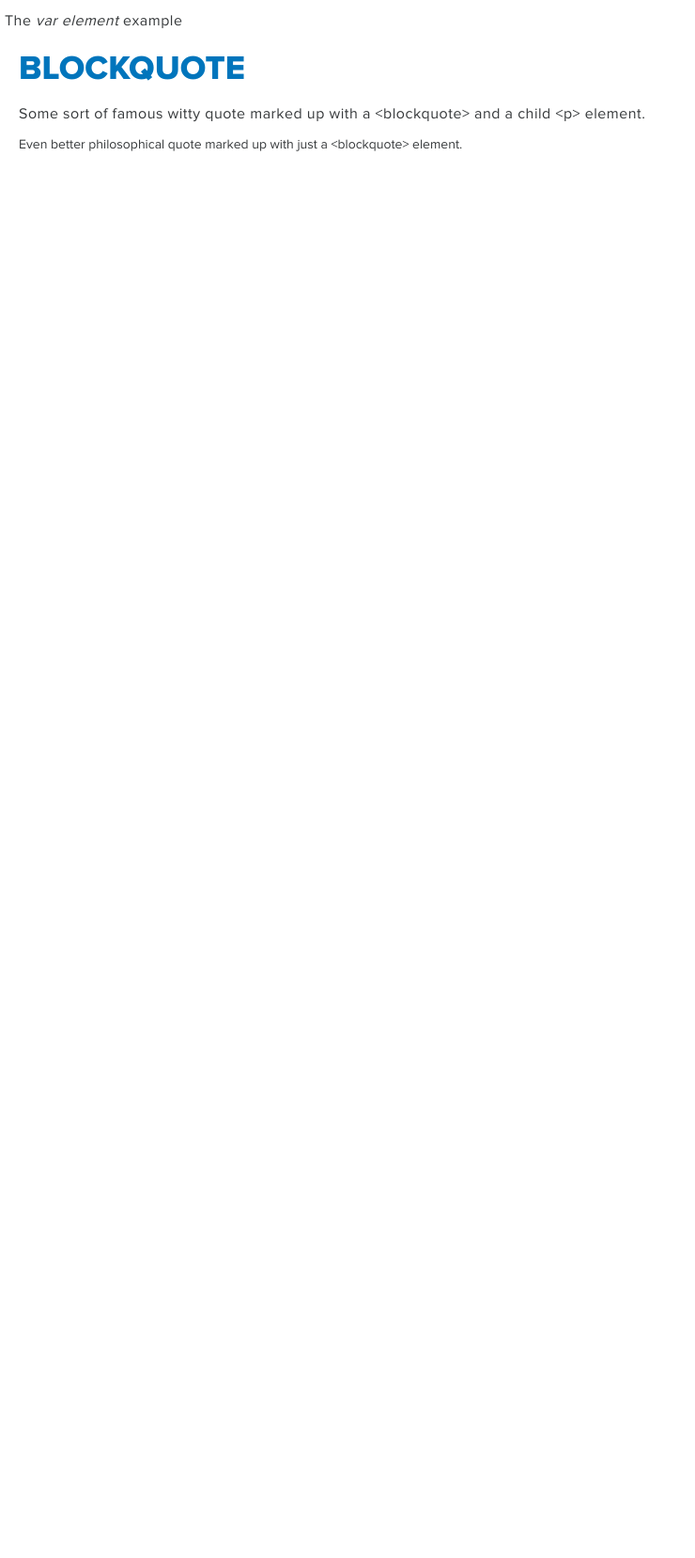
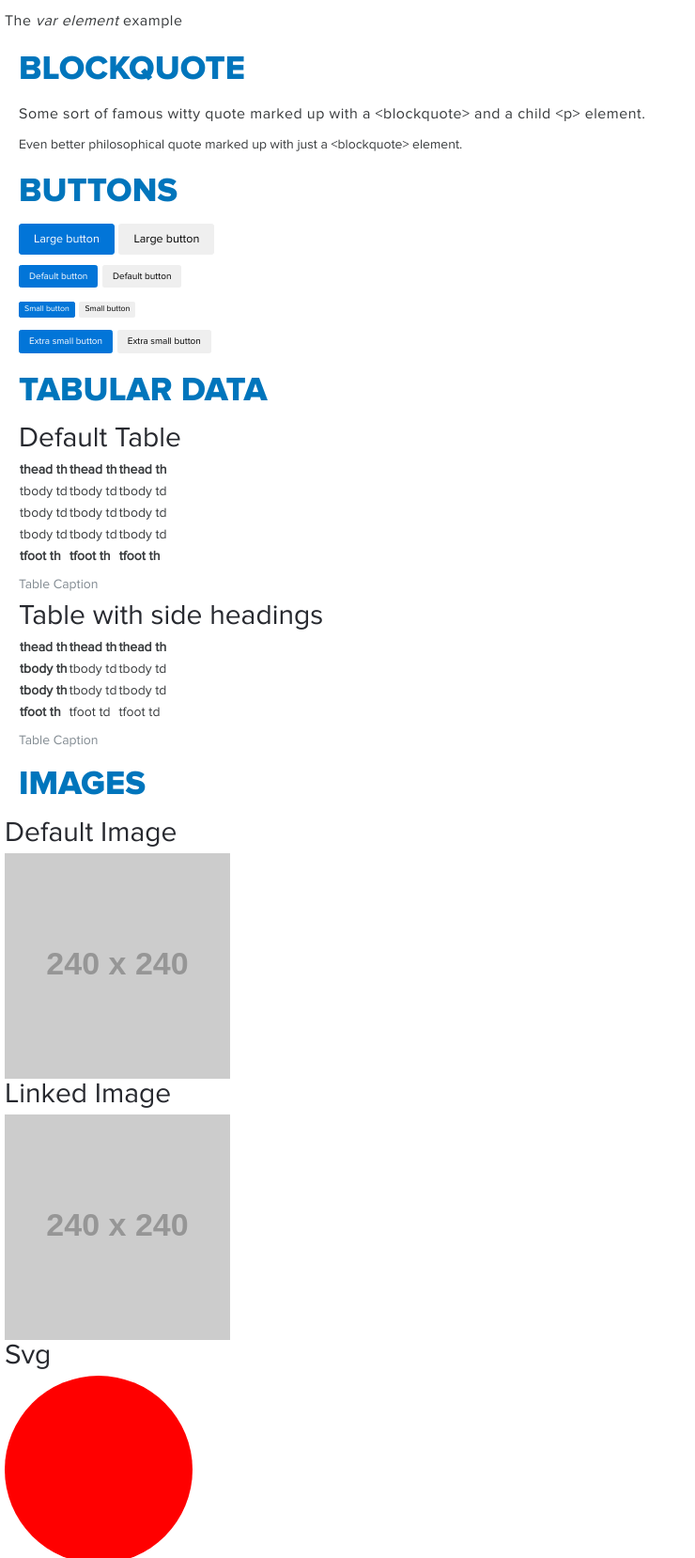
Before and after one commit to CreedInteractive/Fresh-CSS, a PHP site: page /atoms in a window 1280 px wide. Shown: the part 4842-6500 px from the top of the page at 94% size, without its empty margins (0-740 px from the left). Before the commit the page ends 5003 px from the top, so only its background shows below. Run offline with PHP 8.4, Linux system fonts and the light colour scheme; grey boxes labelled with a size stand in for pictures from a placeholder-image service; some libraries are stand-ins or nearby versions.

Commit message:
more html

```diff
--- a/atoms.php
+++ b/atoms.php
@@ -16,6 +16,10 @@
         <?php include 'public/_inc/atoms/_lists.inc.php'; ?>
         <?php include 'public/_inc/atoms/_text-elements.inc.php'; ?>
         <?php include 'public/_inc/atoms/_blockquote.inc.php'; ?>
+        <?php include 'public/_inc/atoms/_buttons.inc.php'; ?>
+        <?php include 'public/_inc/atoms/_tabular-data.inc.php'; ?>
+        <?php include 'public/_inc/atoms/_images.inc.php'; ?>
+        <?php include 'public/_inc/atoms/_alerts.inc.php'; ?>
 
     </main>
 
--- /dev/null
+++ b/public/_inc/atoms/_alerts.inc.php
@@ -0,0 +1,19 @@
+<section id="alerts">
+<h2>Alerts</h2>
+<div class="wrap">
+	<!-- Sample pattern, your site's patterns will be different -->
+	<p class="alert alert-danger">
+	  <strong>Error Message!</strong> Numquam quos fuga quam suscipit sapiente perferendis magnam.
+	</p>
+
+	<p class="alert alert-warning">
+	  <strong>Error Message!</strong> Morbi leo risus, porta ac consectetur ac, vestibulum at eros.
+	</p>
+	<p class="alert alert-success">
+	  <strong>Success Message!</strong> Totam officiis dolorum voluptatibus maxime molestiae iste.
+	</p>
+	<p class="alert alert-info">
+	  <strong>Info Message!</strong> Consequatur facere deleniti cumque ducimus maiores nemo.
+	</p>
+</div>
+</section>
--- /dev/null
+++ b/public/_inc/atoms/_buttons.inc.php
@@ -0,0 +1,19 @@
+<section id="buttons">
+<h2>Buttons</h2>
+<p>
+  <button type="button" class="btn btn-primary btn-lg">Large button</button>
+  <button type="button" class="btn btn-default btn-lg">Large button</button>
+</p>
+<p>
+  <button type="button" class="btn btn-primary">Default button</button>
+  <button type="button" class="btn btn-default">Default button</button>
+</p>
+<p>
+  <button type="button" class="btn btn-primary btn-sm">Small button</button>
+  <button type="button" class="btn btn-default btn-sm">Small button</button>
+</p>
+<p>
+  <button type="button" class="btn btn-primary btn-xs">Extra small button</button>
+  <button type="button" class="btn btn-default btn-xs">Extra small button</button>
+</p>
+</section>
--- /dev/null
+++ b/public/_inc/atoms/_images.inc.php
@@ -0,0 +1,21 @@
+<section id="images">
+<h2>Images</h2>
+<div class="wrap">
+	<div class="row">
+		<div class="col-4">
+			<h3>Default Image</h3>
+			<img src="http://placehold.it/240x240" alt="Dog">
+		</div>
+		<div class="col-4">
+			<h3>Linked Image</h3>
+			<a href="#"><img src="http://placehold.it/240x240" alt="Dog"></a>
+		</div>
+		<div class="col-4">
+			<h3>Svg</h3>
+			<svg width="200px" height="200px">
+			  <circle cx="100" cy="100" r="100" fill="#ff0000" />
+			</svg>
+		</div>
+	</div>
+</div>
+</section>
--- /dev/null
+++ b/public/_inc/atoms/_tabular-data.inc.php
@@ -0,0 +1,70 @@
+<section id="tabular-data">
+<h2>Tabular Data</h2>
+<div class="wrap">
+	<h3>Default Table</h3>
+	<table>
+		<caption>Table Caption</caption>
+		<thead>
+			<tr>
+				<th>thead th</th>
+				<th>thead th</th>
+				<th>thead th</th>
+			</tr>
+		</thead>
+		<tbody>
+			<tr>
+				<td>tbody td</td>
+				<td>tbody td</td>
+				<td>tbody td</td>
+			</tr>
+			<tr>
+				<td>tbody td</td>
+				<td>tbody td</td>
+				<td>tbody td</td>
+			</tr>
+			<tr>
+				<td>tbody td</td>
+				<td>tbody td</td>
+				<td>tbody td</td>
+			</tr>
+		</tbody>
+		<tfoot>
+			<tr>
+				<th>tfoot th</th>
+				<th>tfoot th</th>
+				<th>tfoot th</th>
+			</tr>
+		</tfoot>
+	</table>
+	<h3>Table with side headings</h3>
+	<table>
+		<caption>Table Caption</caption>
+		<thead>
+			<tr>
+				<th>thead th</th>
+				<th>thead th</th>
+				<th>thead th</th>
+			</tr>
+		</thead>
+		<tbody>
+			<tr>
+				<th>tbody th</th>
+				<td>tbody td</td>
+				<td>tbody td</td>
+			</tr>
+			<tr>
+				<th>tbody th</th>
+				<td>tbody td</td>
+				<td>tbody td</td>
+			</tr>
+		</tbody>
+		<tfoot>
+			<tr>
+				<th>tfoot th</th>
+				<td>tfoot td</td>
+				<td>tfoot td</td>
+			</tr>
+		</tfoot>
+	</table>
+</div>
+</section>
```
